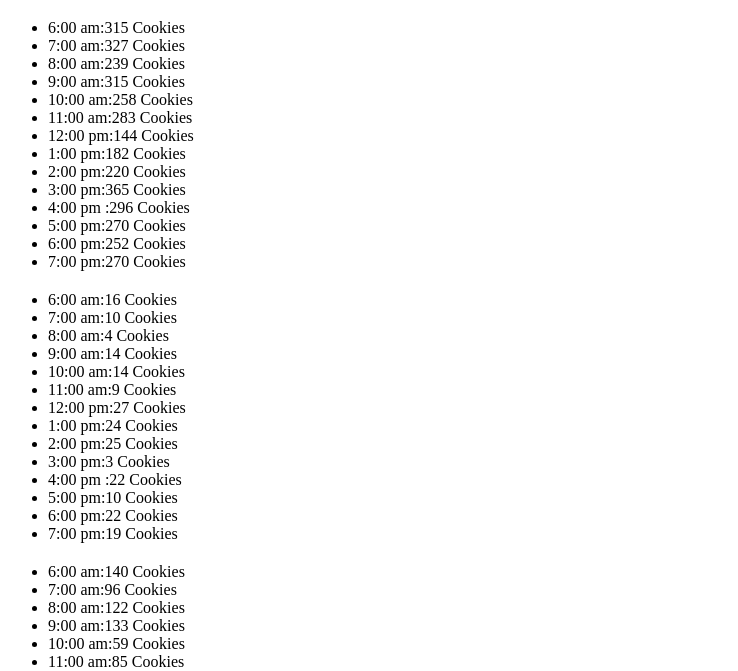
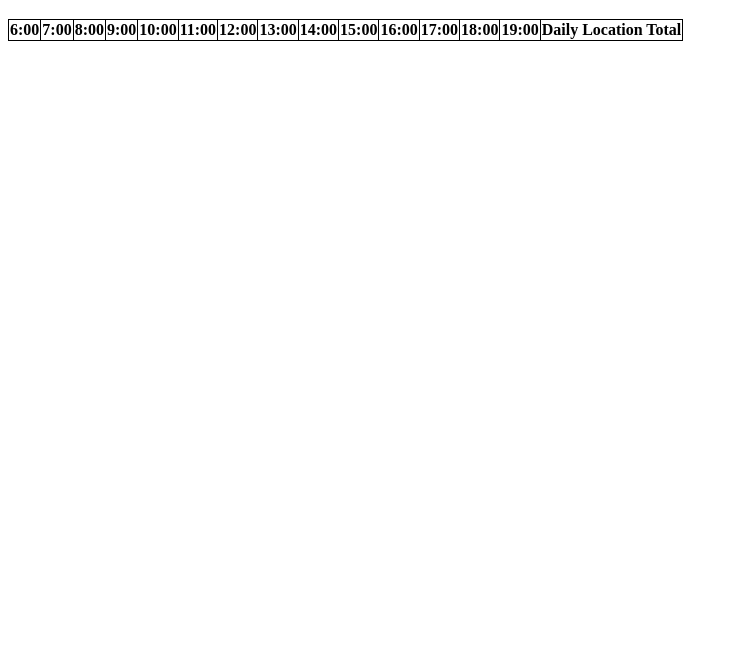
Before and after one commit to Ahmad-Khaled-Zaid/cookie-stand, a plain HTML site: page sales.html in a window 1280 px wide. Shown: the part 61-732 px from the top of the page, without its empty margins (0-738 px from the left). Drawn offline with Linux system fonts and the light colour scheme.

Commit message:
uplode lab07

```diff
--- a/css/style.css
+++ b/css/style.css
@@ -0,0 +1,4 @@
+table,tr,th,td{
+    border: 1px solid black;
+    border-collapse: collapse;
+}
--- a/js/app.js
+++ b/js/app.js
@@ -1,202 +1,305 @@
-'use strict';
+// 'use strict';
 
-function random(min, max) {
-  return Math.floor(Math.random() * (max - min + 1)) + min;
-}
-let avgCookie=[];
+// function random(min, max) {
+//   return Math.floor(Math.random() * (max - min + 1)) + min;
+// }
+// let avgCookie=[];
 
-avgCookie.push(6.3);
-let Seattle = {
-  name: 'Seattle',
-  CustomersPerHours:0,
-  hourlyCustomers: function () {
-    this.CustomersPerHours = random(23,65);
-    console.log(this.CustomersPerHours);
-    return this.CustomersPerHours;
-  },
-  Time: ['6:00 am', '7:00 am', '8:00 am', '9:00 am', '10:00 am', '11:00 am', '12:00 pm', '1:00 pm', '2:00 pm', '3:00 pm', '4:00 pm ', '5:00 pm', '6:00 pm', '7:00 pm'],
-};
+// avgCookie.push(6.3);
+// let Seattle = {
+//   name: 'Seattle',
+//   CustomersPerHours:0,
+//   hourlyCustomers: function () {
+//     this.CustomersPerHours = random(23,65);
+//     console.log(this.CustomersPerHours);
+//     return this.CustomersPerHours;
+//   },
+//   Time: ['6:00 am', '7:00 am', '8:00 am', '9:00 am', '10:00 am', '11:00 am', '12:00 pm', '1:00 pm', '2:00 pm', '3:00 pm', '4:00 pm ', '5:00 pm', '6:00 pm', '7:00 pm'],
+// };
+
+
+
+// // };
+
+
+// // Seattle.hourlyCustomers();
+
+
+// // eslint-disable-next-line no-redeclare
+// let parent = document.getElementById('SalmonCookies');
+// // console.log(parent);
+
+// let articleElement = document.createElement('article');
+// parent.appendChild(articleElement);
+// let h2Element = document.createElement('h2');
+// articleElement.appendChild(h2Element);
+// let ulElement = document.createElement('ul');
+// articleElement.appendChild(ulElement);
+
+
+// for (let i = 0; i < Seattle.Time.length; i++) {
+//   let liElement = document.createElement('li');
+
+//   ulElement.appendChild(liElement);
+
+//   liElement.textContent = Seattle.Time[i] + ':' + Math.floor(avgCookie[0] * Seattle.hourlyCustomers()) + ' Cookies';
+
+
+//   //   console.log(Seattle.hourlyCustomers());
+// }
+
+// avgCookie.push(1.2);
+// // console.log(avgCookie);
+
+
+// let Tokyo = {
+
+
+//   name: 'Tokyo',
+
+//   CustomersPerHours: 0,
+//   hourlyCustomers: function () {
+//     this.CustomersPerHours = random(3, 24);
+//     console.log(this.CustomersPerHours);
+//     return this.CustomersPerHours;
+//   },
+//   Time: ['6:00 am', '7:00 am', '8:00 am', '9:00 am', '10:00 am', '11:00 am', '12:00 pm', '1:00 pm', '2:00 pm', '3:00 pm', '4:00 pm ', '5:00 pm', '6:00 pm', '7:00 pm'],
 
 
 
 // };
+// Tokyo.render=function (){
 
 
-// Seattle.hourlyCustomers();
+//   let articleElement = document.createElement('article');
+//   parent.appendChild(articleElement);
+//   let h2Element = document.createElement('h2');
+//   articleElement.appendChild(h2Element);
+//   let ulElement = document.createElement('ul');
+//   articleElement.appendChild(ulElement);
 
 
-// eslint-disable-next-line no-redeclare
-let parent = document.getElementById('SalmonCookies');
-// console.log(parent);
+//   for (let i = 0; i < Seattle.Time.length; i++) {
+//     let liElement = document.createElement('li');
 
-let articleElement = document.createElement('article');
-parent.appendChild(articleElement);
-let h2Element = document.createElement('h2');
-articleElement.appendChild(h2Element);
-let ulElement = document.createElement('ul');
-articleElement.appendChild(ulElement);
+//     ulElement.appendChild(liElement);
 
+//     liElement.textContent = Tokyo.Time[i] + ':' + Math.floor(avgCookie[1] * Tokyo.hourlyCustomers()) + ' Cookies';
+//   }
+// };
+// Tokyo.render();
 
-for (let i = 0; i < Seattle.Time.length; i++) {
-  let liElement = document.createElement('li');
+// avgCookie.push(3.7);
+// // console.log(avgCookie);
 
-  ulElement.appendChild(liElement);
-
-  liElement.textContent = Seattle.Time[i] + ':' + Math.floor(avgCookie[0] * Seattle.hourlyCustomers()) + ' Cookies';
-
-
-  //   console.log(Seattle.hourlyCustomers());
-}
-
-avgCookie.push(1.2);
-// console.log(avgCookie);
-
-
-let Tokyo = {
-
-
-  name: 'Tokyo',
-
-  CustomersPerHours: 0,
-  hourlyCustomers: function () {
-    this.CustomersPerHours = random(3, 24);
-    console.log(this.CustomersPerHours);
-    return this.CustomersPerHours;
-  },
-  Time: ['6:00 am', '7:00 am', '8:00 am', '9:00 am', '10:00 am', '11:00 am', '12:00 pm', '1:00 pm', '2:00 pm', '3:00 pm', '4:00 pm ', '5:00 pm', '6:00 pm', '7:00 pm'],
+// let Dubai = {
+//   name: 'Dubai',
+//   CustomersPerHours: 0,
+//   hourlyCustomers: function () {
+//     this.CustomersPerHours = random(11, 38);
+//     console.log(this.CustomersPerHours);
+//     return this.CustomersPerHours;
+//   },
+//   Time: ['6:00 am', '7:00 am', '8:00 am', '9:00 am', '10:00 am', '11:00 am', '12:00 pm', '1:00 pm', '2:00 pm', '3:00 pm', '4:00 pm ', '5:00 pm', '6:00 pm', '7:00 pm'],
 
 
 
-};
-Tokyo.render=function (){
+// };
+// Dubai.render=function (){
 
 
-  let articleElement = document.createElement('article');
-  parent.appendChild(articleElement);
-  let h2Element = document.createElement('h2');
-  articleElement.appendChild(h2Element);
-  let ulElement = document.createElement('ul');
-  articleElement.appendChild(ulElement);
+//   let articleElement = document.createElement('article');
+//   parent.appendChild(articleElement);
+//   let h2Element = document.createElement('h2');
+//   articleElement.appendChild(h2Element);
+//   let ulElement = document.createElement('ul');
+//   articleElement.appendChild(ulElement);
 
 
-  for (let i = 0; i < Seattle.Time.length; i++) {
-    let liElement = document.createElement('li');
+//   for (let i = 0; i < Dubai.Time.length; i++) {
+//     let liElement = document.createElement('li');
 
-    ulElement.appendChild(liElement);
+//     ulElement.appendChild(liElement);
 
-    liElement.textContent = Tokyo.Time[i] + ':' + Math.floor(avgCookie[1] * Tokyo.hourlyCustomers()) + ' Cookies';
-  }
-};
-Tokyo.render();
+//     liElement.textContent = Dubai.Time[i] + ':' + Math.floor(avgCookie[2] * Dubai.hourlyCustomers()) + ' Cookies';
+//   }
+// };
+// Dubai.render();
 
-avgCookie.push(3.7);
-// console.log(avgCookie);
+// avgCookie.push(2.3);
 
-let Dubai = {
-  name: 'Dubai',
-  CustomersPerHours: 0,
-  hourlyCustomers: function () {
-    this.CustomersPerHours = random(11, 38);
-    console.log(this.CustomersPerHours);
-    return this.CustomersPerHours;
-  },
-  Time: ['6:00 am', '7:00 am', '8:00 am', '9:00 am', '10:00 am', '11:00 am', '12:00 pm', '1:00 pm', '2:00 pm', '3:00 pm', '4:00 pm ', '5:00 pm', '6:00 pm', '7:00 pm'],
+
+// let Paris = {
+//   name: 'Paris',
+//   CustomersPerHours: 0,
+//   hourlyCustomers: function () {
+//     this.CustomersPerHours = random(20, 38);
+//     console.log(this.CustomersPerHours);
+//     return this.CustomersPerHours;
+//   },
+//   Time: ['6:00 am', '7:00 am', '8:00 am', '9:00 am', '10:00 am', '11:00 am', '12:00 pm', '1:00 pm', '2:00 pm', '3:00 pm', '4:00 pm ', '5:00 pm', '6:00 pm', '7:00 pm'],
 
 
 
-};
-Dubai.render=function (){
+// };
+// Paris.render=function (){
 
 
-  let articleElement = document.createElement('article');
-  parent.appendChild(articleElement);
-  let h2Element = document.createElement('h2');
-  articleElement.appendChild(h2Element);
-  let ulElement = document.createElement('ul');
-  articleElement.appendChild(ulElement);
+//   let articleElement = document.createElement('article');
+//   parent.appendChild(articleElement);
+//   let h2Element = document.createElement('h2');
+//   articleElement.appendChild(h2Element);
+//   let ulElement = document.createElement('ul');
+//   articleElement.appendChild(ulElement);
 
 
-  for (let i = 0; i < Dubai.Time.length; i++) {
-    let liElement = document.createElement('li');
+//   for (let i = 0; i < Paris.Time.length; i++) {
+//     let liElement = document.createElement('li');
 
-    ulElement.appendChild(liElement);
+//     ulElement.appendChild(liElement);
 
-    liElement.textContent = Dubai.Time[i] + ':' + Math.floor(avgCookie[2] * Dubai.hourlyCustomers()) + ' Cookies';
-  }
-};
-Dubai.render();
+//     liElement.textContent = Paris.Time[i] + ':' + Math.floor(avgCookie[3] * Paris.hourlyCustomers()) + ' Cookies';
+//   }
+// };
+// Paris.render();
 
-avgCookie.push(2.3);
+// avgCookie.push(4.6);
 
-
-let Paris = {
-  name: 'Paris',
-  CustomersPerHours: 0,
-  hourlyCustomers: function () {
-    this.CustomersPerHours = random(20, 38);
-    console.log(this.CustomersPerHours);
-    return this.CustomersPerHours;
-  },
-  Time: ['6:00 am', '7:00 am', '8:00 am', '9:00 am', '10:00 am', '11:00 am', '12:00 pm', '1:00 pm', '2:00 pm', '3:00 pm', '4:00 pm ', '5:00 pm', '6:00 pm', '7:00 pm'],
+// let Lima = {
+//   name: 'Lima',
+//   CustomersPerHours: 0,
+//   hourlyCustomers: function () {
+//     this.CustomersPerHours = random(2, 16);
+//     console.log(this.CustomersPerHours);
+//     return this.CustomersPerHours;
+//   },
+//   Time: ['6:00 am', '7:00 am', '8:00 am', '9:00 am', '10:00 am', '11:00 am', '12:00 pm', '1:00 pm', '2:00 pm', '3:00 pm', '4:00 pm ', '5:00 pm', '6:00 pm', '7:00 pm'],
 
 
 
-};
-Paris.render=function (){
+// };
+// Lima.render=function (){
 
 
-  let articleElement = document.createElement('article');
-  parent.appendChild(articleElement);
-  let h2Element = document.createElement('h2');
-  articleElement.appendChild(h2Element);
-  let ulElement = document.createElement('ul');
-  articleElement.appendChild(ulElement);
+//   let articleElement = document.createElement('article');
+//   parent.appendChild(articleElement);
+//   let h2Element = document.createElement('h2');
+//   articleElement.appendChild(h2Element);
+//   let ulElement = document.createElement('ul');
+//   articleElement.appendChild(ulElement);
+
+//   for (let i = 0; i < Lima.Time.length; i++) {
+//     let liElement = document.createElement('li');
+
+//     ulElement.appendChild(liElement);
+
+//     liElement.textContent = Lima.Time[i] + ':' + Math.floor(avgCookie[4] * Lima.hourlyCustomers()) + ' Cookies';
+//   }
+// };
+// Lima.render();
+
+// console.log(avgCookie);
+
+// random function from w3Shcool
+function random(min, max) {
+  return Math.floor(Math.random() * (max - min + 1)) + min;
+}
 
 
-  for (let i = 0; i < Paris.Time.length; i++) {
-    let liElement = document.createElement('li');
+// establish array for time
+let timeArray=[];
+for (let i = 6; i < 20; i++) {
 
-    ulElement.appendChild(liElement);
+  timeArray.push(`${i}:00`);
+}
+timeArray.push('Daily Location Total');
+let objects=[];
+let randomNumbersArray=[];
 
-    liElement.textContent = Paris.Time[i] + ':' + Math.floor(avgCookie[3] * Paris.hourlyCustomers()) + ' Cookies';
-  }
-};
-Paris.render();
-
-avgCookie.push(4.6);
-
-let Lima = {
-  name: 'Lima',
-  CustomersPerHours: 0,
-  hourlyCustomers: function () {
-    this.CustomersPerHours = random(2, 16);
-    console.log(this.CustomersPerHours);
-    return this.CustomersPerHours;
-  },
-  Time: ['6:00 am', '7:00 am', '8:00 am', '9:00 am', '10:00 am', '11:00 am', '12:00 pm', '1:00 pm', '2:00 pm', '3:00 pm', '4:00 pm ', '5:00 pm', '6:00 pm', '7:00 pm'],
+let avgCookieArray=[];
+// // construction object
+function SalmonCookies(name,time,minNumber,maxNumber,avgCookiePerPerson)
+{
+  this.name=name;
+  this.timeArray=time;
+  // this.randomNumbers=0;
+  this.minNumber=minNumber;
+  this.maxNumber=maxNumber;
+  this.randomNumbersArray=[];
+  this.avgCookieArray=[];
+  this.avgCookiePerPerson=[6.3,1.2,3.7,2.3,4.6];
 
 
 
-};
-Lima.render=function (){
+  // prototype for generatr Numbers
+  SalmonCookies.prototype.generateNumbers=function()
+  {
+    for (let i = 0; i < 14; i++) {
+
+      let getRandom =random(this.minNumber,this.maxNumber);
+      this.randomNumbersArray.push(getRandom);
+    }
+
+  };
+  SalmonCookies.prototype.avgCookieNumber=function()
+  {
+    for (let i = 0; i < 5; i++) {
+      for(let j=0;j<14;j++){
+        let result=this.randomNumbersArray[j]*this.avgCookiePerPerson[i];
+        this.avgCookieArray.push(result);
+      }
+    }
+
+  };
+  objects.push(this);
+
+}
 
 
-  let articleElement = document.createElement('article');
-  parent.appendChild(articleElement);
-  let h2Element = document.createElement('h2');
-  articleElement.appendChild(h2Element);
-  let ulElement = document.createElement('ul');
-  articleElement.appendChild(ulElement);
+let seattle = new SalmonCookies('Seattle',timeArray,23,65);
+seattle.generateNumbers();
+seattle.avgCookieNumber();
+
+console.log(seattle.randomNumbersArray);
+console.log(seattle.avgCookieArray);
 
 
-  for (let i = 0; i < Lima.Time.length; i++) {
-    let liElement = document.createElement('li');
 
-    ulElement.appendChild(liElement);
+let Tokyo = new SalmonCookies('Tokyo',timeArray, 3 , 24,1.2);
+let Dubai = new SalmonCookies ('Dubia',timeArray, 11, 38 ,3.7);
+Dubai.generateNumbers();
+// console.log(Dubai);
 
-    liElement.textContent = Lima.Time[i] + ':' + Math.floor(avgCookie[4] * Lima.hourlyCustomers()) + ' Cookies';
+let Paris = new SalmonCookies('Paris',timeArray, 20 , 38,2.3 );
+let Lima = new SalmonCookies('Lima',timeArray, 2 , 16 ,4.6);
+Dubai.generateNumbers();
+// console.log(Dubai);
+
+// eslint-disable-next-line no-redeclare
+let parent=document.getElementById('SalmonCookies');
+
+let table=document.createElement('table');
+parent.appendChild(table);
+let firstRow=document.createElement('tr');
+table.appendChild(firstRow);
+
+for (let i = 0; i <timeArray.length; i++) {
+
+  let headingRow=document.createElement('th');
+  firstRow.appendChild(headingRow);
+  headingRow.textContent=timeArray[i];
+
+
+}
+
+for (let i = 0; i < 5; i++) {
+  for (let j = 0; j < 14; j++) {
+    let firstRow1=document.createElement('tr');
+    let dataRows=document.createElement('td');
+    firstRow1.appendChild(dataRows);
+    dataRows.textContent=this.randomNumbersArray[j]*this.avgCookiePerPerson[i];
+
+
   }
-};
-Lima.render();
 
-// console.log(avgCookie);
+}
```
Also changed, not shown: sales.html (+1 -3 lines).
